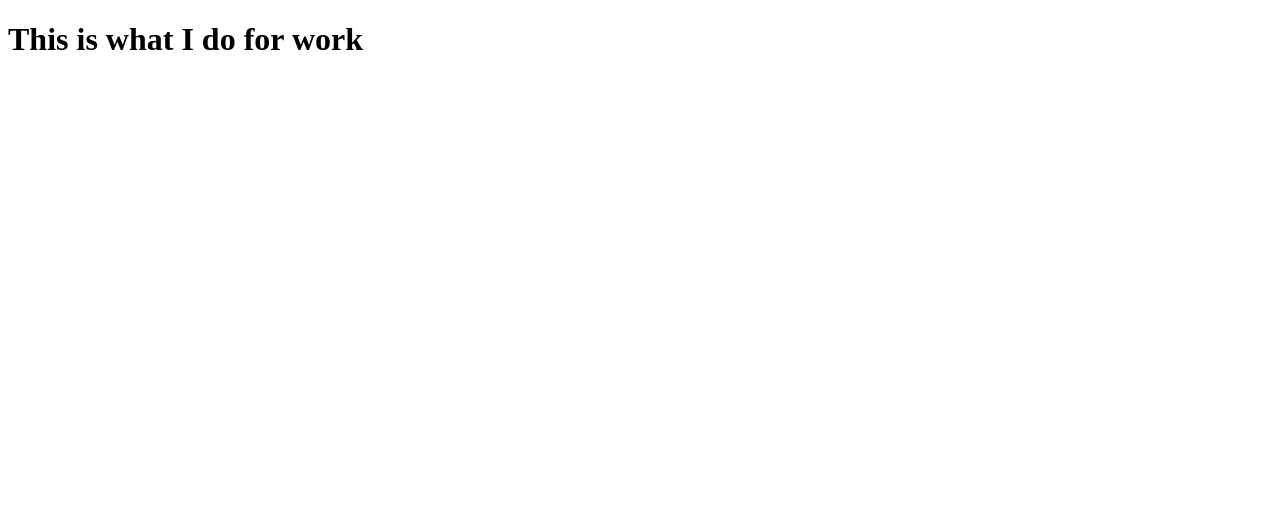
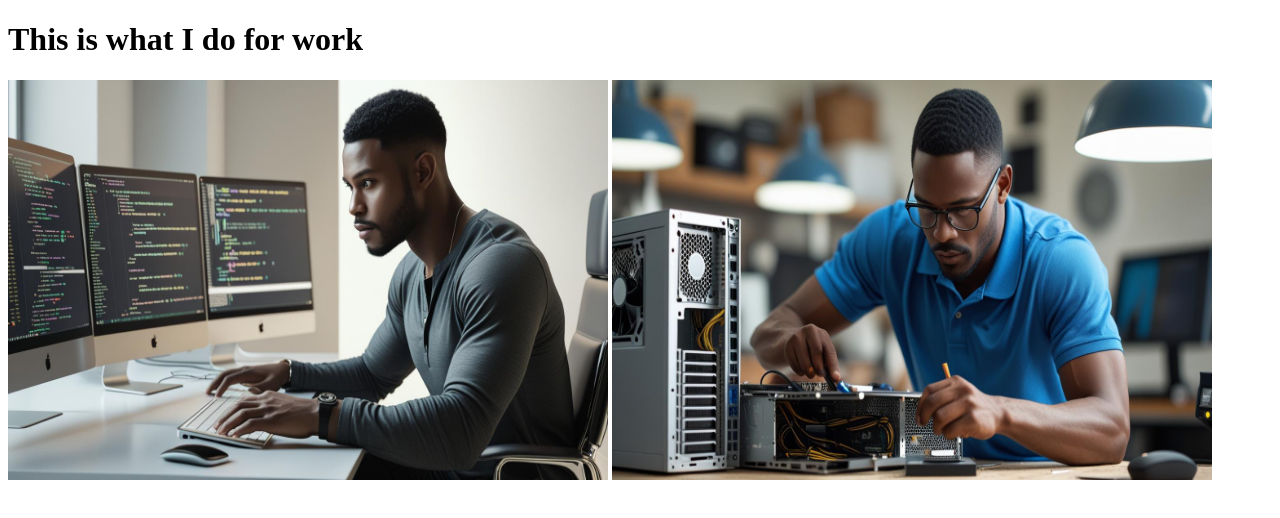
Before and after one commit to saliouw/firstwebsite, a plain HTML site: page firstproject/work.html in a window 1280 px wide. Drawn offline with Linux system fonts and the light colour scheme.

Commit message:
finished the last page

```diff
--- a/firstproject/work.html
+++ b/firstproject/work.html
@@ -7,6 +7,8 @@
 </head>
 <body>
     <h1>This is what I do for work</h1>
+    <img src="images/working.jpg" alt="men working with computers" height="400" width="600" />
+    <img src="images/fixing.jpg" alt="men fixing a computers" height="400" width="600" />
 
 </body>
 </html>
```
Also changed, not shown: firstproject/images/fixing.jpg (added), firstproject/images/working.jpg (added).
